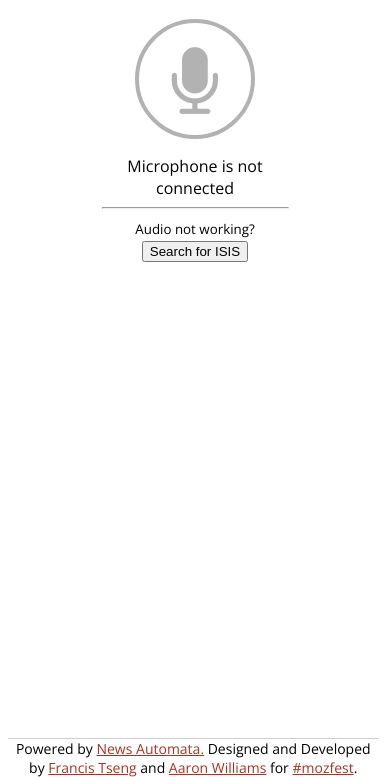
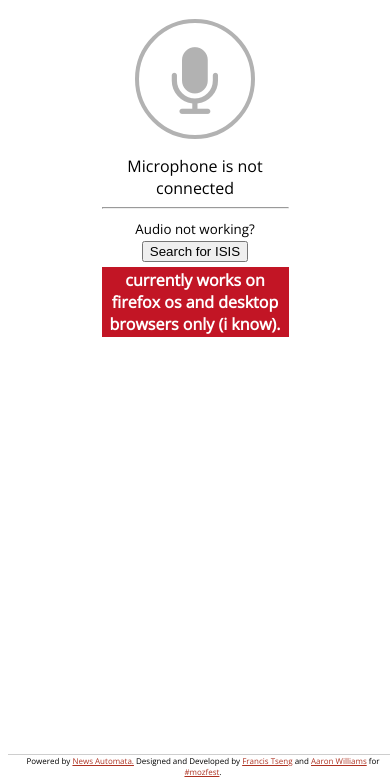
Before and after one commit to aboutaaron/opennews-concierge, a plain HTML site: page index.html in a window 390 px wide. Shown: the part 67-844 px from the top of the page. Drawn offline with nearby package versions, Linux system fonts and the light colour scheme.

Commit message:
styles and what not

```diff
--- a/index.html
+++ b/index.html
@@ -1,8 +1,8 @@
-<!DOCTYPE html> <html class=no-js> <head> <meta charset=utf-8> <title>opennews concierge</title> <meta name=description content="Search for news about a topic with your voice."> <meta name=viewport content="width=device-width"> <link rel="shortcut icon" href=/6df2b309.favicon.ico> <!-- Place favicon.ico and apple-touch-icon.png in the root directory --> <link rel=stylesheet href=styles/6c76bf05.vendor.css> <link href="http://fonts.googleapis.com/css?family=Open+Sans" rel=stylesheet type=text/css> <link href=//maxcdn.bootstrapcdn.com/font-awesome/4.2.0/css/font-awesome.min.css rel=stylesheet> <link rel=stylesheet href=styles/d7d75fe8.main.css>  <body> <!--[if lt IE 10]>
+<!DOCTYPE html> <html class=no-js> <head> <meta charset=utf-8> <title>opennews concierge</title> <meta name=description content="Search for news about a topic with your voice."> <meta name=viewport content="width=device-width"> <link rel="shortcut icon" href=/6df2b309.favicon.ico> <!-- Place favicon.ico and apple-touch-icon.png in the root directory --> <link rel=stylesheet href=styles/6c76bf05.vendor.css> <link href="//fonts.googleapis.com/css?family=Open+Sans" rel=stylesheet type=text/css> <link href=//maxcdn.bootstrapcdn.com/font-awesome/4.2.0/css/font-awesome.min.css rel=stylesheet> <link rel=stylesheet href=styles/c5b364cb.main.css>  <body> <!--[if lt IE 10]>
       <p class="browsehappy">You are using an <strong>outdated</strong> browser. Please <a href="http://browsehappy.com/">upgrade your browser</a> to improve your experience.</p>
     <![endif]--> <header class="bar bar-header bar-light"> <h1 class=title>OpenNews Concierge</h1> </header> <section class=content> <!-- <button class="button button-balanced">
         <i class="fa fa-download"></i> for Firefox OS
-      </button> --> <div class=hero-unit> <div id=microphone></div> <pre id=result></pre> <div id=info></div> <div id=error></div> <hr> <small>Audio not working? <button onclick="Concierge.fetch('ISIS')">Search for ISIS</button></small> </div> <section class=stories> <div id=placeholder></div> </section> </section> <footer class="bar bar-footer bar-assertive"> <div class=title>Powered by <a href="http://newsautomata.starbase.in/">News Automata.</a> Designed and Developed by <a href="http://frnsys.com/">Francis Tseng</a> and <a href=http://aboutaaron.com>Aaron Williams</a> for <a href="http://2014.mozillafestival.org/">#mozfest</a>.</div> </footer> <script src=scripts/c56fc019.vendor.js></script> <script type=text/x-handlebars id=tmpl>{{#each results}}
+      </button> --> <div class=hero-unit> <div id=microphone></div> <pre id=result></pre> <div id=info></div> <div id=error></div> <hr> <small>Audio not working? <button onclick="Concierge.fetch('ISIS')">Search for ISIS</button></small> <span class=notes>Currently works on Firefox OS and Desktop browsers only (I know).</span> </div> <section class=stories> <div id=placeholder></div> </section> </section> <footer class="bar bar-footer bar-assertive"> <div class=title>Powered by <a href="http://newsautomata.starbase.in/">News Automata.</a> Designed and Developed by <a href="http://frnsys.com/">Francis Tseng</a> and <a href=http://aboutaaron.com>Aaron Williams</a> for <a href="http://2014.mozillafestival.org/">#mozfest</a>.</div> </footer> <script src=scripts/c56fc019.vendor.js></script> <script type=text/x-handlebars id=tmpl>{{#each results}}
         <article>
           <a class="headline" href="{{url}}" title="{{title}}">
             <h2>{{title}}</h2>
--- /dev/null
+++ b/styles/c5b364cb.main.css
@@ -0,0 +1 @@
+body{font-family:'Open Sans','Helvetica Neue',Helvetica,sans-serif;font-size:16px;margin-bottom:20px}.title{text-align:center}.content{width:75%;display:block;margin:0 auto}@media screen and (max-width:900px){.content{width:100%}}.headline{color:#FC6E1F;text-transform:capitalize;text-decoration:none}.headline:hover{color:#e55203}.notes{display:inline-block;padding:2px;font-weight:700;color:#fff;margin-top:5px;text-transform:lowercase;background:#c21525}a{color:#AD3121}a:hover{color:#822319}article{border-bottom:5px solid #f1f1f1;padding:15px}@media screen and (max-width:500px){article{padding:0}}footer{position:fixed;font-size:14px;background:#fff;bottom:0;border-top:1px solid #cecece;width:100%}@media screen and (max-width:500px){footer{font-size:8px}}p{line-height:24px;margin:10px 0 16px;color:#515151;font-family:Georgia,'Times New Roman',serif}.hero-unit{width:50%;margin:0 auto;text-align:center}.hero-unit .wit-microphone{margin:0 auto}.hero-unit .wit-microphone:hover{cursor:pointer}button{margin:0 auto}
--- a/styles/d7d75fe8.main.css
+++ /dev/null
@@ -1 +0,0 @@
-body{font-family:'Open Sans','Helvetica Neue',Helvetica,sans-serif;font-size:16px;margin-bottom:20px}.title{text-align:center}.content{width:75%;display:block;margin:0 auto}@media screen and (max-width:900px){.content{width:100%}}.headline{color:#FC6E1F;text-transform:capitalize;text-decoration:none}.headline:hover{color:#e55203}a{color:#AD3121}a:hover{color:#822319}article{border-bottom:5px solid #f1f1f1;padding:15px}@media screen and (max-width:500px){article{padding:0}}footer{position:fixed;font-size:14px;background:#fff;bottom:0;border-top:1px solid #cecece;width:95%}p{line-height:24px;margin:10px 0 16px;color:#515151;font-family:Georgia,'Times New Roman',serif}.hero-unit{width:50%;margin:0 auto;text-align:center}.hero-unit .wit-microphone{margin:0 auto}.hero-unit .wit-microphone:hover{cursor:pointer}button{margin:0 auto}
```
